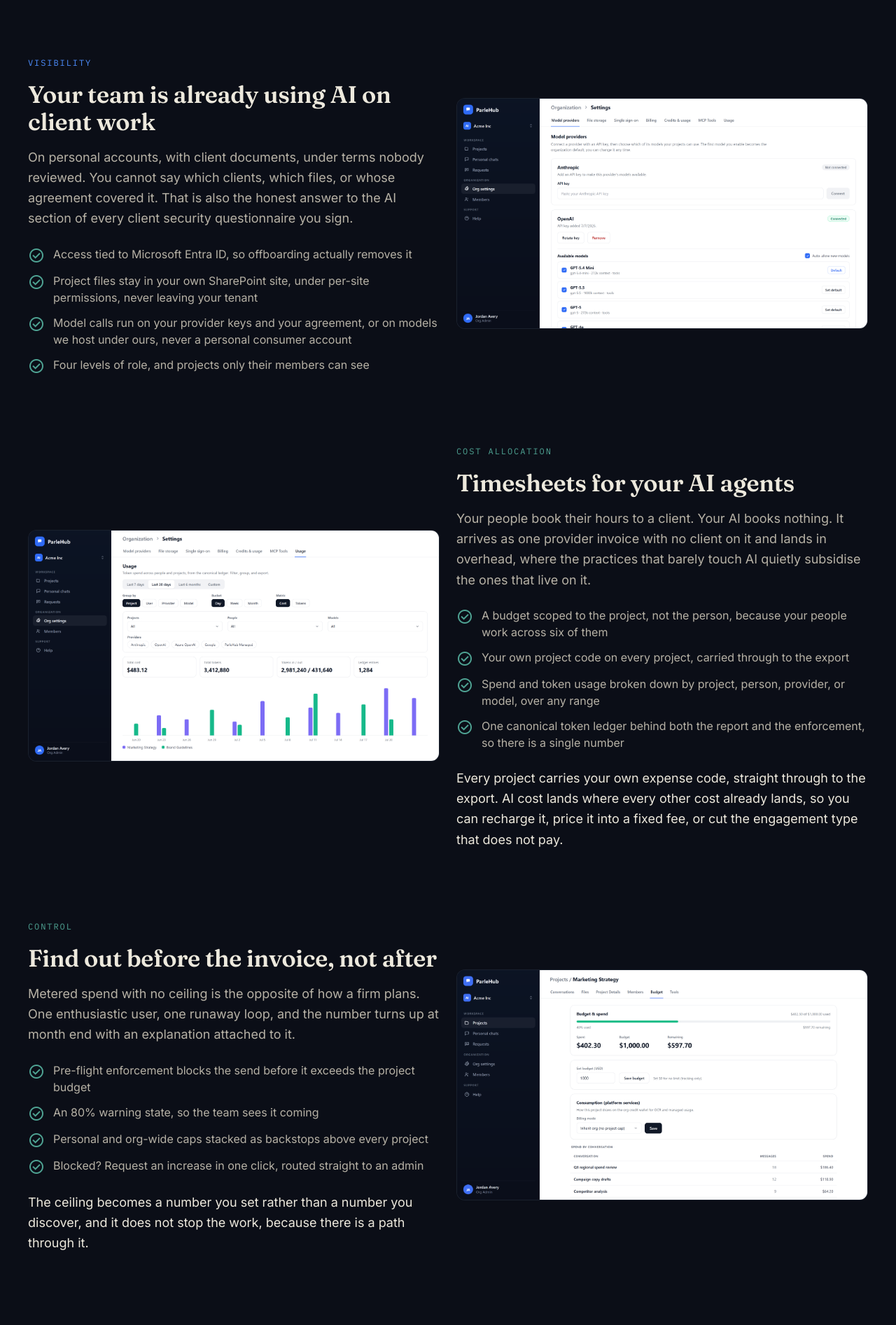
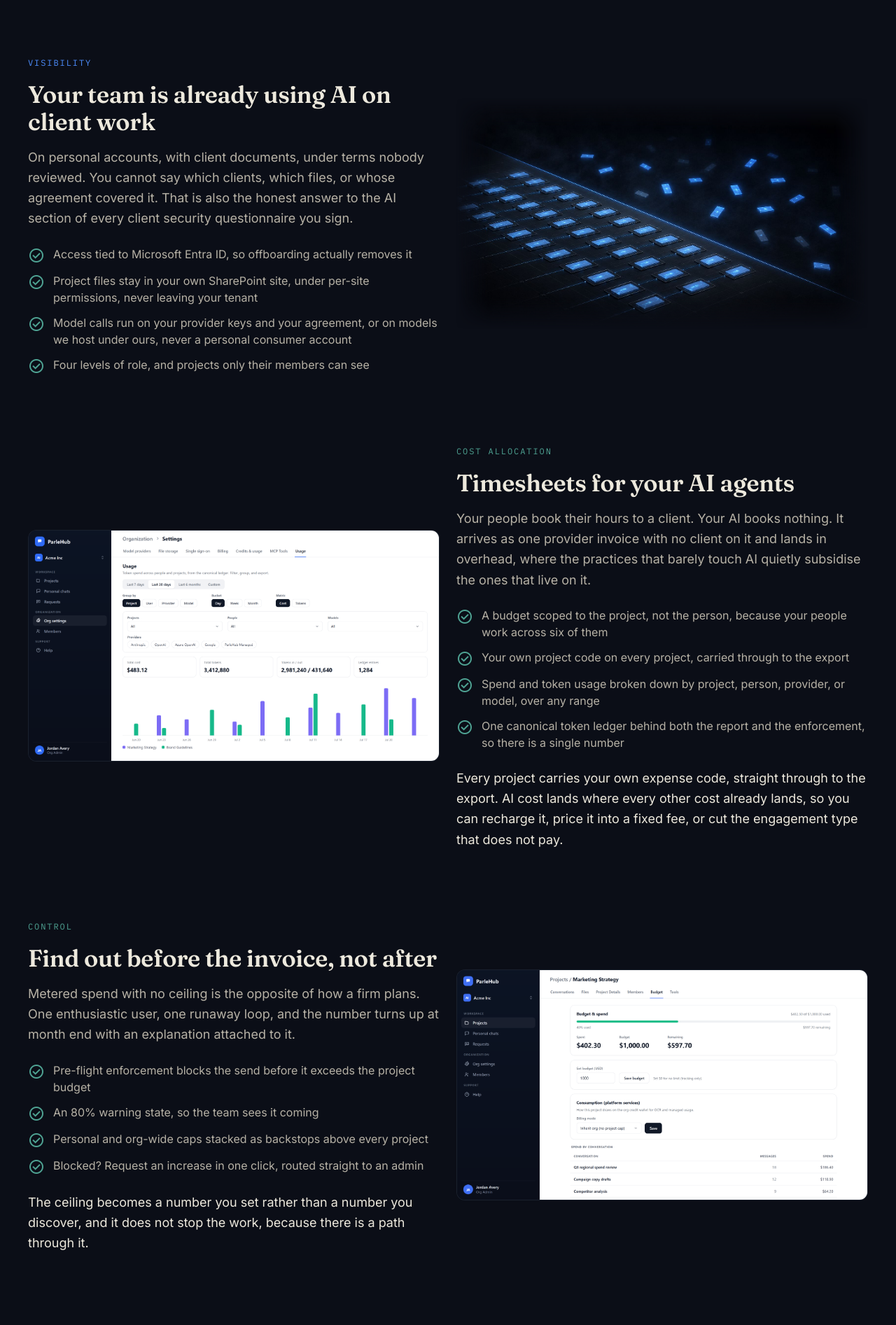
Before and after one commit to parlehub/parlehub.github.io, a Jekyll site: the page built from index.html, in a window 1280 px wide. Shown: the part 1056-2949 px from the top of the page at 70% size. Built offline with Jekyll 4.4.1, drawn with Linux system fonts in a browser that asks for light colours; nearby versions of some CDN libraries.

Commit message:
Replace the Visibility screenshot with a feathered illustration
The Visibility section argues that the team's AI use is already happening
off-platform, on personal accounts, outside anything the firm controls.
A screenshot of the model-provider settings page cannot show that -- it
shows the opposite, a configured system -- so it was the weakest image on
the page against one of the stronger sections.

perimeter.jpg makes the boundary the subject: the same activity seated
and wired to a grid on one side of a lit line, drifting unconnected on
the other. Generated to the site's own palette, and with no text in the
image, so nothing in it can drift out of sync with the copy.

Three things worth knowing before editing this slot:

The alt text is rewritten, not carried over. Every other alt on the page
opens "Screenshot of", and leaving that on an illustration would be a
false statement to a screen reader.

The slot has no .ledger-card or border, unlike the four screenshot slots
below it. The new .illustration class in site.css feathers the plate into
the page ground with two intersected linear-gradient masks (not a radial,
which vignettes the corners into an oval; the horizontal and vertical
stops differ because the box is 16:9 and matching percentages would fade
lopsidedly). A card border around a feathered plate just redraws the
rectangle the feather exists to remove.

.illustration is opt-in and must stay that way. The other four images are
screenshots on light backgrounds -- feathering those would fade white UI
into nothing, and they need the border to read as software.

modelconnection.png stays in the repo: the Claude and ChatGPT comparison
pages still use it, and a real settings screenshot is the right evidence
for a BYOK claim there.

blogheader.jpg is added as an asset only. Nothing references it yet --
there is no header-image slot in _layouts/post.html.

Co-Authored-By: Claude Opus 5 <noreply@anthropic.com>

```diff
--- a/assets/site.css
+++ b/assets/site.css
@@ -257,3 +257,58 @@ body {
   background: transparent;
   padding: 0;
 }
+
+/*
+  Feathered illustration plates.
+
+  Only for the generated illustration images, never for the product
+  screenshots — those have light backgrounds and need the hard edge and the
+  .ledger-card border to read as a piece of UI. An illustration plate is dark
+  to its edges, so a border around it just draws a rectangle around artwork
+  that would otherwise dissolve into the page ground.
+
+  Two linear gradients intersected rather than one radial: a radial pulls the
+  corners in and the plate starts reading as an oval vignette. The horizontal
+  and vertical stops differ because the box is 16:9 — matching percentages
+  would fade nearly twice as far on the long axis as the short one, and the
+  feather is meant to look even on all four sides.
+*/
+.illustration {
+  -webkit-mask-image: linear-gradient(
+      to right,
+      transparent 0%,
+      #000 8%,
+      #000 92%,
+      transparent 100%
+    ),
+    linear-gradient(
+      to bottom,
+      transparent 0%,
+      #000 14%,
+      #000 86%,
+      transparent 100%
+    );
+  mask-image: linear-gradient(
+      to right,
+      transparent 0%,
+      #000 8%,
+      #000 92%,
+      transparent 100%
+    ),
+    linear-gradient(
+      to bottom,
+      transparent 0%,
+      #000 14%,
+      #000 86%,
+      transparent 100%
+    );
+  -webkit-mask-repeat: no-repeat;
+  mask-repeat: no-repeat;
+  -webkit-mask-size: 100% 100%;
+  mask-size: 100% 100%;
+  /* Legacy WebKit keyword first, standard second, so Safari takes whichever
+     it understands. Without a composite the two layers union and nothing is
+     masked at all. */
+  -webkit-mask-composite: source-in;
+  mask-composite: intersect;
+}
--- a/index.html
+++ b/index.html
@@ -574,13 +574,17 @@ permalink: /
               </li>
             </ul>
           </div>
-          <div
-            class="ledger-card rounded-xl border border-ink-line/60 aspect-video flex items-center justify-center overflow-hidden"
-          >
+          <!--
+            No .ledger-card / border here, unlike the screenshot slots below:
+            this is a feathered illustration plate that dissolves into the page
+            ground, and a card border would draw the rectangle back around it.
+            See .illustration in assets/site.css.
+          -->
+          <div class="aspect-video flex items-center justify-center">
             <img
-              src="/images/modelconnection.png"
-              alt="Screenshot of ParleHub's organization model-provider settings, where each provider connects with your own API key; OpenAI is connected with its available models listed and a default selected"
-              class="w-full h-full object-cover"
+              src="/images/perimeter.jpg"
+              alt="Illustration: a single lit boundary line runs across a dark plane. Inside it, dozens of small glowing panels sit seated and aligned on an engraved grid, each wired into it. Outside it, the same panels drift loose in the dark at random angles, connected to nothing, several already dimming out."
+              class="w-full h-full object-cover illustration"
             />
           </div>
         </div>
```
Also changed, not shown: images/blogheader.jpg (added), images/perimeter.jpg (added).
